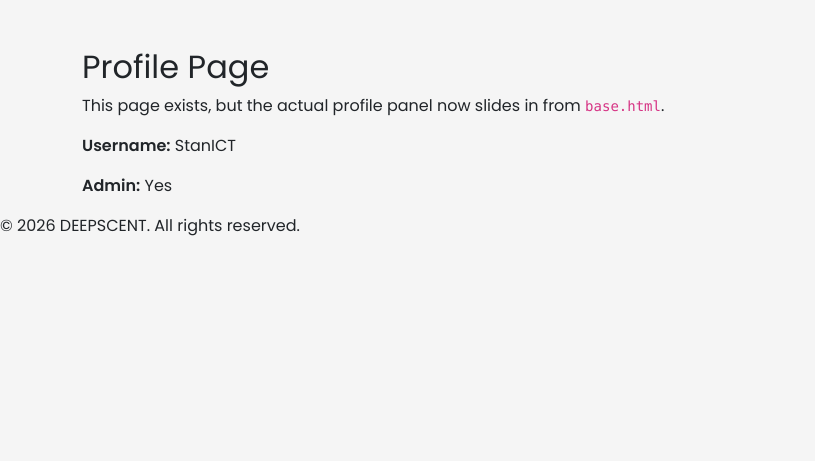
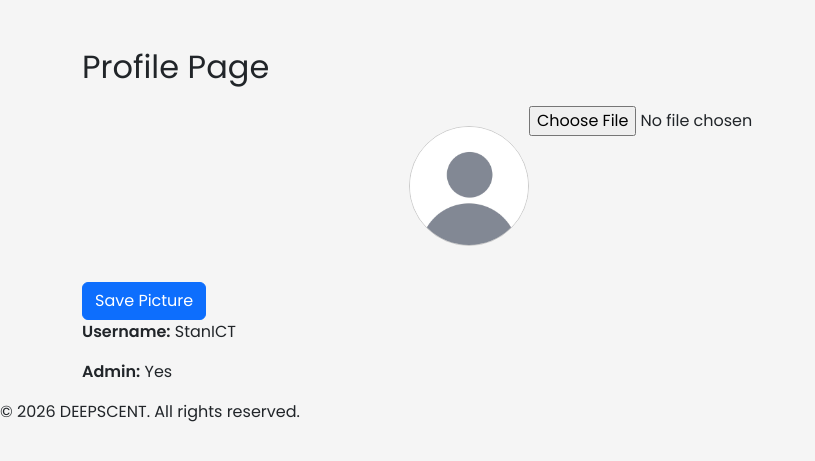
Before and after one commit to StanICT/DeepScent, a Flask app: page /auth/profile in a window 1280 px wide. Shown: the part 78-539 px from the top of the page, without its empty margins (0-815 px from the left). Run offline with Flask 3, Linux system fonts and the light colour scheme; a user stored in the database is signed in; some libraries are stand-ins or nearby versions; some web fonts are replaced.

Commit message:
feat: add avatar upload functionality to user profile, update profile page layout and styles

```diff
--- a/website/auth.py
+++ b/website/auth.py
@@ -1,10 +1,17 @@
 from flask import Blueprint, render_template, request, redirect, url_for, flash
-from flask_login import login_user, logout_user
+from flask_login import login_user, logout_user, login_required, current_user
 from website.models import User, db
 from werkzeug.security import generate_password_hash, check_password_hash
-from flask_login import login_required, current_user
+from werkzeug.utils import secure_filename
+import os
 
 auth = Blueprint("auth", __name__)
+
+UPLOAD_FOLDER = os.path.join("website", "static", "uploads")
+ALLOWED_EXTENSIONS = {"png", "jpg", "jpeg", "gif"}
+
+def allowed_file(filename):
+    return "." in filename and filename.rsplit(".", 1)[1].lower() in ALLOWED_EXTENSIONS
 
 @auth.route("/signup", methods=["GET","POST"])
 def signup():
@@ -62,3 +69,28 @@ def logout():
 @login_required
 def profile():
     return render_template("profile.html", user=current_user)
+
+# ✅ Upload avatar route
+@auth.route("/upload_avatar", methods=["POST"])
+@login_required
+def upload_avatar():
+    if "avatar" not in request.files:
+        flash("No file part")
+        return redirect(url_for("auth.profile"))
+
+    file = request.files["avatar"]
+    if file.filename == "":
+        flash("No selected file")
+        return redirect(url_for("auth.profile"))
+
+    if file and allowed_file(file.filename):
+        filename = secure_filename(file.filename)
+        os.makedirs(UPLOAD_FOLDER, exist_ok=True)
+        filepath = os.path.join(UPLOAD_FOLDER, filename)
+        file.save(filepath)
+
+        current_user.avatar = filename
+        db.session.commit()
+
+        flash("Profile picture updated!")
+        return redirect(url_for("auth.profile"))
--- a/website/models.py
+++ b/website/models.py
@@ -6,6 +6,7 @@ class User(db.Model, UserMixin):
     username = db.Column(db.String(100), unique=True, nullable=False)
     password = db.Column(db.String(100))
     is_admin = db.Column(db.Boolean, default=False)
+    avatar = db.Column(db.String(150), nullable=True)   # ✅ new field
 
 class Product(db.Model):
     id = db.Column(db.Integer, primary_key=True)
--- a/website/static/css/style.css
+++ b/website/static/css/style.css
@@ -369,18 +369,19 @@ body {
   width: 120px;
   height: 120px;
   border-radius: 50%;
+  margin-top: 20px;
   object-fit: cover;
-  border: 2px solid #ccc;
+  border: 1px solid #ccc;
   cursor: pointer;
 }
 
 .profile-title {
   font-family: 'Poppins', sans-serif;
   position: absolute;
-  top: -30px;               /* move above the circle */
+  top: 30px;               /* move above the circle */
   left: 50%;
   transform: translateX(-50%);
-  font-size: 20px;
+  font-size: 28px;
   font-weight: bold;
   color: black;
 }
--- a/website/templates/profile.html
+++ b/website/templates/profile.html
@@ -3,8 +3,19 @@
 {% block content %}
 <div class="container mt-5">
   <h2>Profile Page</h2>
-  <p>This page exists, but the actual profile panel now slides in from <code>base.html</code>.</p>
-  <p><strong>Username:</strong> {{ current_user.username }}</p>
-  <p><strong>Admin:</strong> {{ 'Yes' if current_user.is_admin else 'No' }}</p>
+
+  <!-- Avatar upload form -->
+  <form method="POST" action="{{ url_for('auth.upload_avatar') }}" enctype="multipart/form-data">
+    <div class="profile-avatar">
+      <img id="avatarPreview"
+           src="{{ url_for('static', filename='uploads/' ~ user.avatar) if user.avatar else url_for('static', filename='images/default-avatar.png') }}"
+           alt="Profile Picture">
+      <input type="file" id="avatarInput" name="avatar" accept="image/*">
+    </div>
+    <button type="submit" class="btn btn-primary mt-3">Save Picture</button>
+  </form>
+
+  <p><strong>Username:</strong> {{ user.username }}</p>
+  <p><strong>Admin:</strong> {{ 'Yes' if user.is_admin else 'No' }}</p>
 </div>
 {% endblock %}
```
